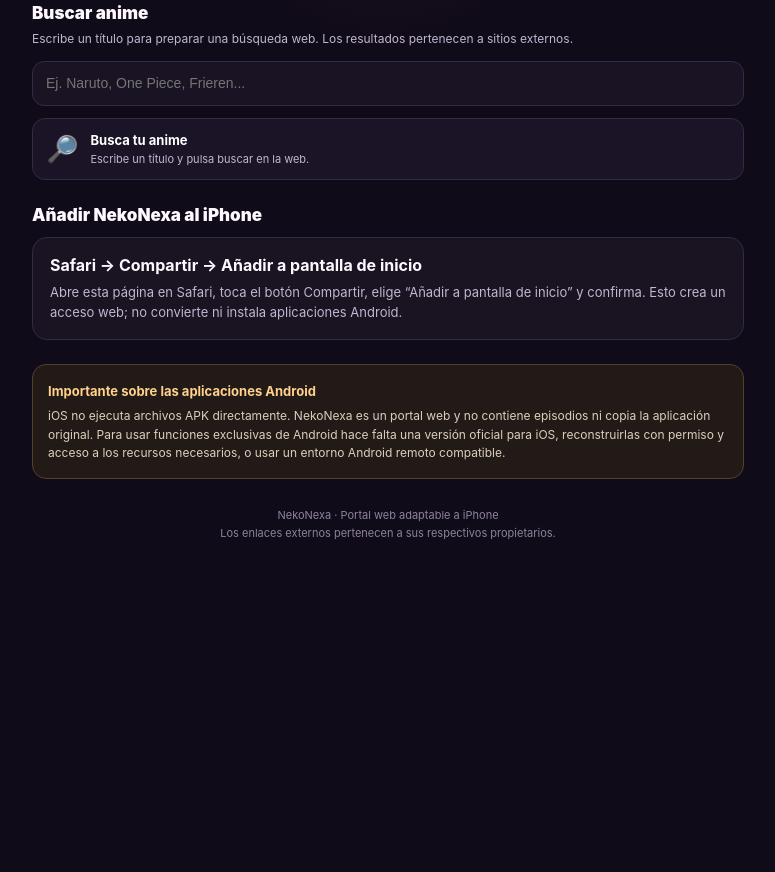
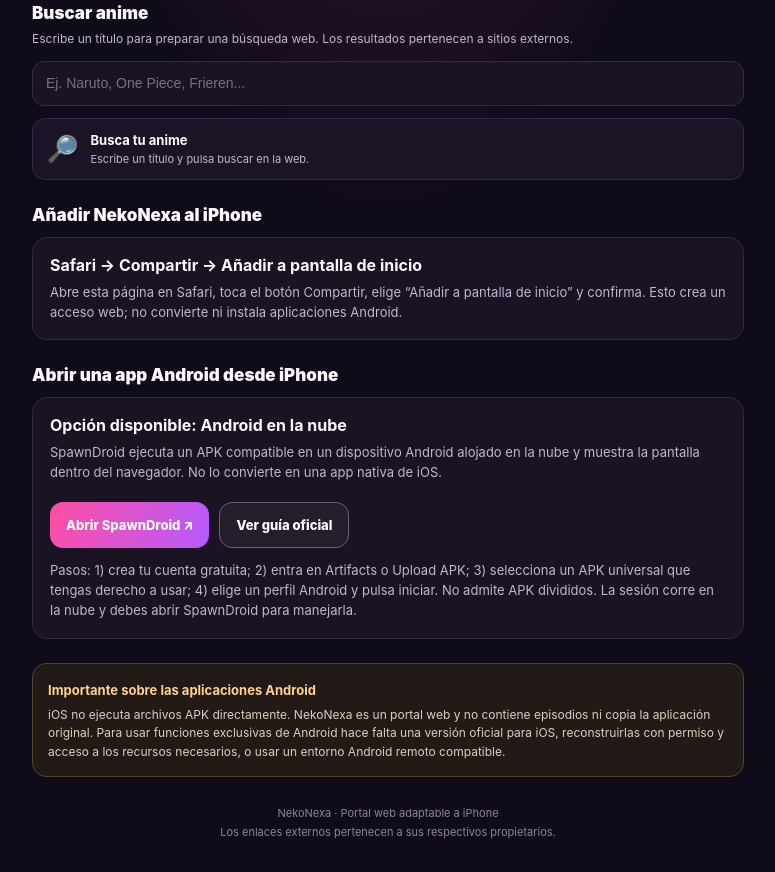
Before and after one commit to pachecostiven47-sudo/Apk, a plain HTML site: page index.html in a window 1280 px wide. Shown: the part 738-1610 px from the top of the page, without its empty margins (252-1027 px from the left). Before the commit the page ends 1311 px from the top, so only its background shows below. Drawn offline with Linux system fonts and the light colour scheme.

Commit message:
Add cloud Android launch instructions to NekoNexa

```diff
--- a/index.html
+++ b/index.html
@@ -32,6 +32,7 @@
 </div></section>
 <section><h2 class="section-title">Buscar anime</h2><p class="section-sub">Escribe un título para preparar una búsqueda web. Los resultados pertenecen a sitios externos.</p><form id="searchForm"><input class="search" id="animeSearch" type="search" placeholder="Ej. Naruto, One Piece, Frieren..." aria-label="Título del anime"></form><div class="quicklinks" id="searchResults" aria-live="polite"><div class="linkrow"><div class="emoji" aria-hidden="true">🔎</div><div><strong>Busca tu anime</strong><small>Escribe un título y pulsa buscar en la web.</small></div></div></div></section>
 <section id="instalar"><h2 class="section-title">Añadir NekoNexa al iPhone</h2><div class="install"><strong>Safari → Compartir → Añadir a pantalla de inicio</strong><p>Abre esta página en Safari, toca el botón Compartir, elige “Añadir a pantalla de inicio” y confirma. Esto crea un acceso web; no convierte ni instala aplicaciones Android.</p></div></section>
+<section id="android-remoto"><h2 class="section-title">Abrir una app Android desde iPhone</h2><div class="install"><strong>Opción disponible: Android en la nube</strong><p>SpawnDroid ejecuta un APK compatible en un dispositivo Android alojado en la nube y muestra la pantalla dentro del navegador. No lo convierte en una app nativa de iOS.</p><div class="actions"><a class="btn primary" href="https://app.spawndroid.io" target="_blank" rel="noopener noreferrer">Abrir SpawnDroid ↗</a><a class="btn secondary" href="https://spawndroid.io/help/upload-your-first-apk/" target="_blank" rel="noopener noreferrer">Ver guía oficial</a></div><p style="margin-top:12px">Pasos: 1) crea tu cuenta gratuita; 2) entra en Artifacts o Upload APK; 3) selecciona un APK universal que tengas derecho a usar; 4) elige un perfil Android y pulsa iniciar. No admite APK divididos. La sesión corre en la nube y debes abrir SpawnDroid para manejarla.</p></div></section>
 <div class="note"><strong>Importante sobre las aplicaciones Android</strong><p>iOS no ejecuta archivos APK directamente. NekoNexa es un portal web y no contiene episodios ni copia la aplicación original. Para usar funciones exclusivas de Android hace falta una versión oficial para iOS, reconstruirlas con permiso y acceso a los recursos necesarios, o usar un entorno Android remoto compatible.</p></div>
 <footer>NekoNexa · Portal web adaptable a iPhone<br>Los enlaces externos pertenecen a sus respectivos propietarios.</footer>
 </main>
```
